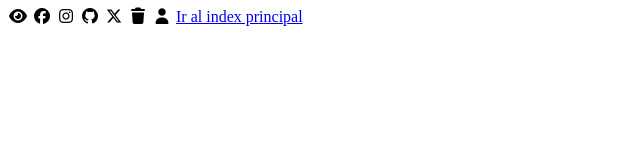
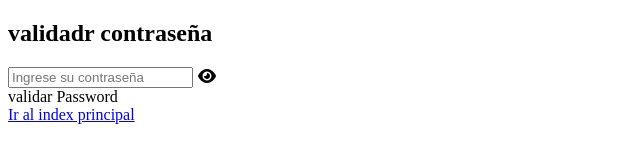
Before and after one commit to Thelian12/probasic, a plain HTML site: page html/verpassword.html in a window 1280 px wide. Shown: the whole page, without its empty margins (0-640 px from the left). Drawn offline with Linux system fonts and the light colour scheme.

Commit message:
ver password agregue un input y un div container

```diff
--- a/html/verpassword.html
+++ b/html/verpassword.html
@@ -9,13 +9,15 @@
 
 </head>
 <body>
-    <i class="fa-solid fa-eye"></i>
-    <i class="fa-brands fa-facebook"></i>
-    <i class="fa-brands fa-instagram"></i>
-    <i class="fa-brands fa-github"></i>
-    <i class="fa-brands fa-x-twitter"></i>
-    <i class="fa-solid fa-trash"></i>
-    <i class="fa-solid fa-user"></i>
+
+    <div class="container">
+        <h2>validadr contraseña</h2>
+        <div class="inputs">
+            <input type="password" id="password" placeholder="Ingrese su contraseña">
+            <i class="fa-solid fa-eye toggle_password" id="toggle_password"></i>
+        </div>
+        <buttom id="btn_validar" onclick="validar()"> validar Password </buttom>
+    </div>
     <script src="../js/verpassword.js"></script>
     <a href="../index.html"> Ir al index principal</a>
 
```
